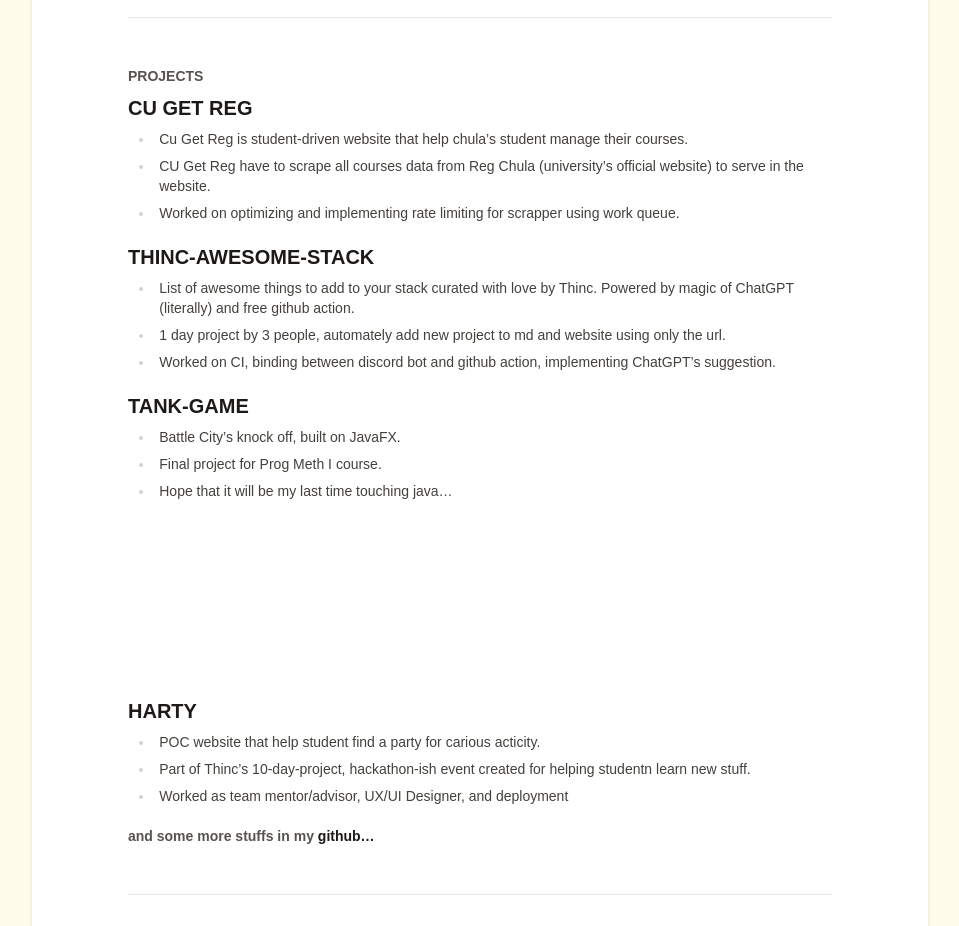
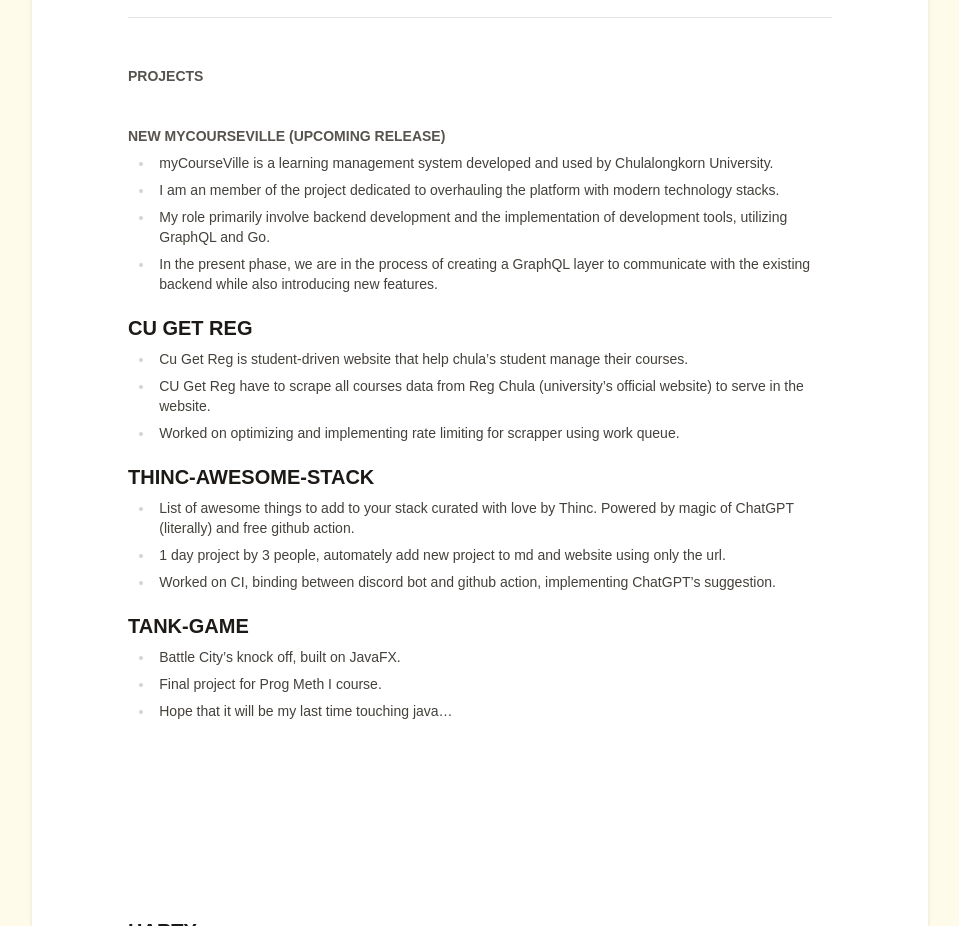
Before and after one commit to OnFireByte/onfirebyte.github.io, an Astro site: page /resume in a window 1280 px wide. Shown: the part 1460-2386 px from the top of the page, without its empty margins (160-1119 px from the left). Built offline with nearby package versions, Linux system fonts and the light colour scheme; Astro itself is replaced by a stand-in of ours.

Commit message:
resume: add mycourseville

```diff
--- a/src/pages/resume.md
+++ b/src/pages/resume.md
@@ -67,6 +67,13 @@
 
 ## Projects
 
+## new myCourseVille (Upcoming Release)
+
+-   myCourseVille is a learning management system developed and used by Chulalongkorn University.
+-   I am an member of the project dedicated to overhauling the platform with modern technology stacks.
+-   My role primarily involve backend development and the implementation of development tools, utilizing GraphQL and Go.
+-   In the present phase, we are in the process of creating a GraphQL layer to communicate with the existing backend while also introducing new features.
+
 ### [CU Get Reg](https://cugetreg.com/)
 
 -   Cu Get Reg is student-driven website that help chula's student manage their courses.
```
